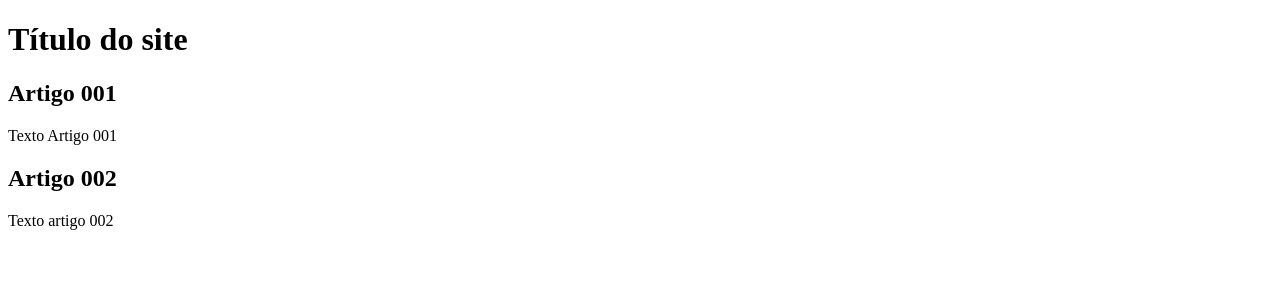
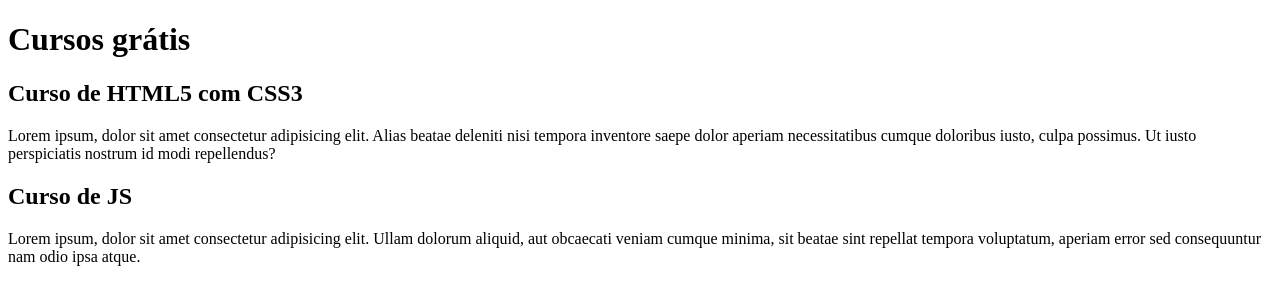
Before and after one commit to JoaoLuis45/projeto-site, a plain HTML site: page index.html in a window 1280 px wide. Drawn offline with Linux system fonts and the light colour scheme.

Commit message:
comecei a escrever o conteúdo

```diff
--- a/index.html
+++ b/index.html
@@ -9,15 +9,15 @@
 <body>
     <main>
         <header>
-            <h1>Título do site</h1>
+            <h1>Cursos grátis</h1>
         </header>
         <article>
-            <h2>Artigo 001</h2>
-            <p>Texto Artigo 001</p>
+            <h2>Curso de HTML5 com CSS3</h2>
+            <p>Lorem ipsum, dolor sit amet consectetur adipisicing elit. Alias beatae deleniti nisi tempora inventore saepe dolor aperiam necessitatibus cumque doloribus iusto, culpa possimus. Ut iusto perspiciatis nostrum id modi repellendus?</p>
         </article>
         <article>
-            <h2>Artigo 002</h2>
-            <p>Texto artigo 002</p>
+            <h2>Curso de JS</h2>
+            <p>Lorem ipsum, dolor sit amet consectetur adipisicing elit. Ullam dolorum aliquid, aut obcaecati veniam cumque minima, sit beatae sint repellat tempora voluptatum, aperiam error sed consequuntur nam odio ipsa atque.</p>
         </article>
     </main>
 </body>
```
